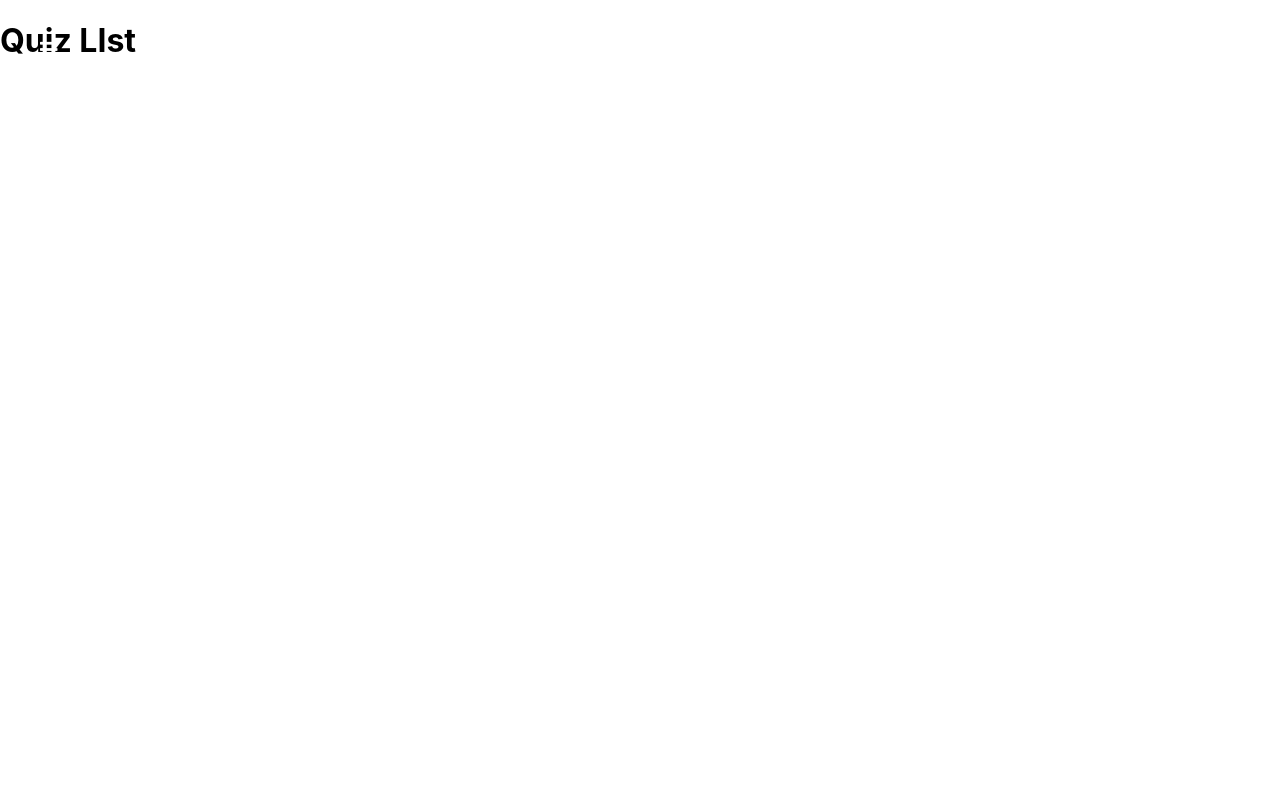
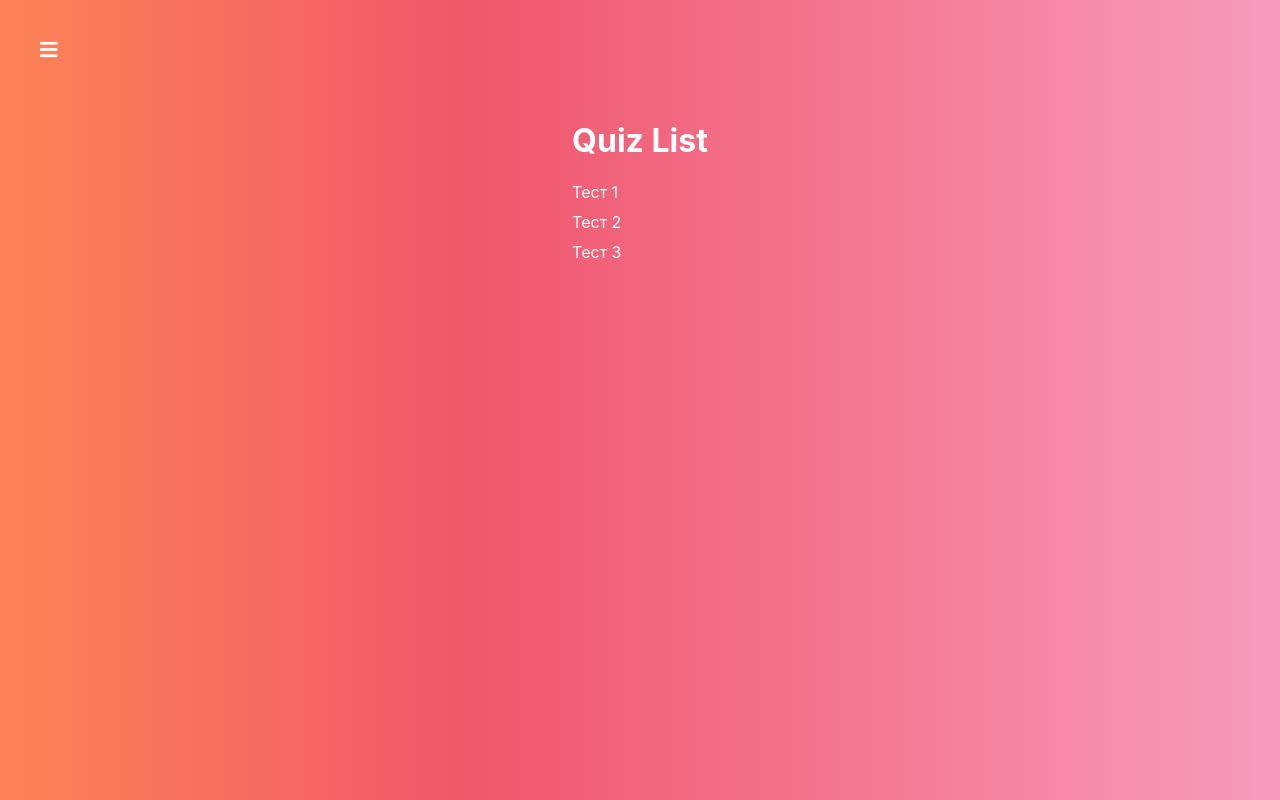
Before and after one commit to aronbergman/old-q-react-app, a React (Create React App) app: page / in a window 1280 px wide. Built offline with nearby package versions, Linux system fonts and the light colour scheme.

Commit message:
Added stylesheet for QuizList

```diff
--- a/src/containers/Quiz/Quiz.js
+++ b/src/containers/Quiz/Quiz.js
@@ -92,6 +92,10 @@
         })
     };
 
+    componentDidMount() {
+        console.log('Quiz ID = ', this.props.match.params.id);
+    }
+
     render() {
         return (
             <div className={classes.Quiz}>
--- a/src/containers/QuizList/QuizList.js
+++ b/src/containers/QuizList/QuizList.js
@@ -1,10 +1,35 @@
 import React, {Component} from 'react';
+import classes from './QuizList.module.scss'
+import {NavLink} from 'react-router-dom';
 
 export default class QuizList extends Component {
+
+    renderQuizes() {
+        return [1, 2, 3].map((quiz, index) => {
+            return (
+                <li key={index}>
+                    <NavLink
+                    to={'/quiz/' + quiz}
+                    >
+                        Тест {quiz}
+                    </NavLink>
+                </li>
+            )
+        })
+    }
+
     render() {
         return (
-            <div>
-                <h1>Quiz LIst</h1>
+            <div className={classes.QuizList}>
+                <div>
+                    <h1>Quiz List</h1>
+
+                    <ul>
+                        {
+                            this.renderQuizes()
+                        }
+                    </ul>
+                </div>
             </div>
         );
     }
--- /dev/null
+++ b/src/containers/QuizList/QuizList.module.scss
@@ -0,0 +1,31 @@
+.QuizList {
+  display: flex;
+  justify-content: center;
+  padding: 100px 0 0;
+  flex-grow: 1; // всю высоту страницы
+  width: 100%;
+  background: linear-gradient(90deg, #fd8355 0%, #f0576c 37%, #f79cbd 100%);
+
+  h1 {
+    color: #fff;
+  }
+
+  ul {
+    list-style: none;
+    margin: 0;
+    padding: 0;
+
+    li {
+      margin-bottom: 10px;
+    }
+
+    a {
+      text-decoration: none;
+      color: #fff;
+
+      &:hover {
+        color: #363f54;
+      }
+    }
+  }
+}
```
